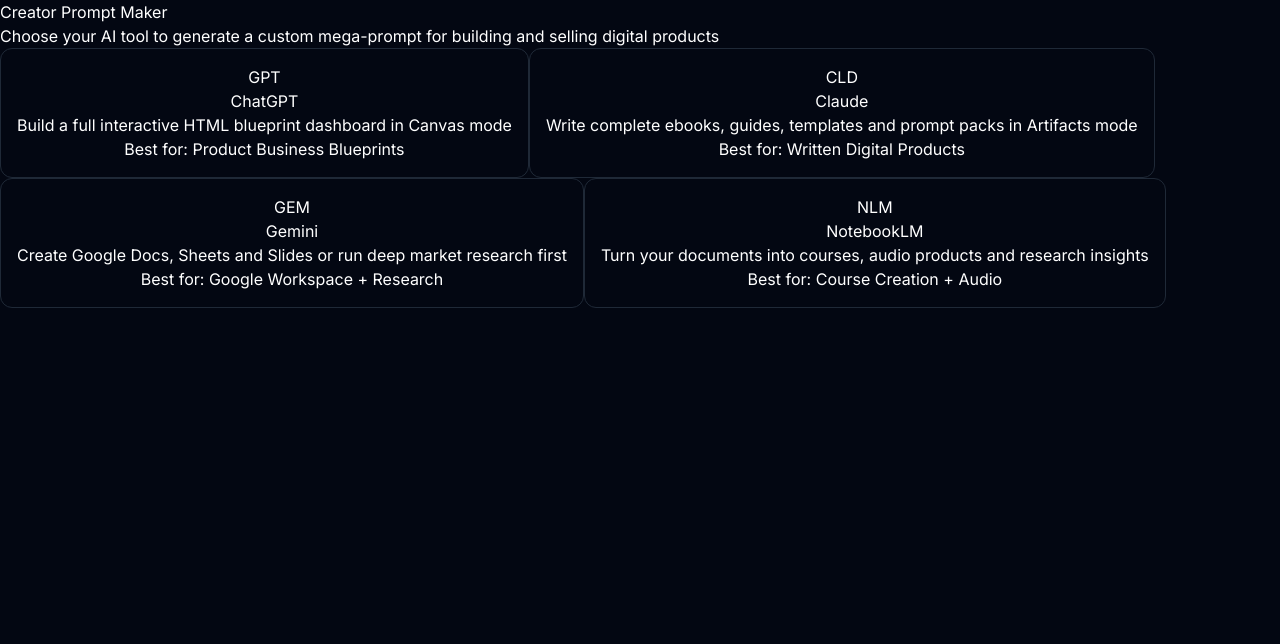
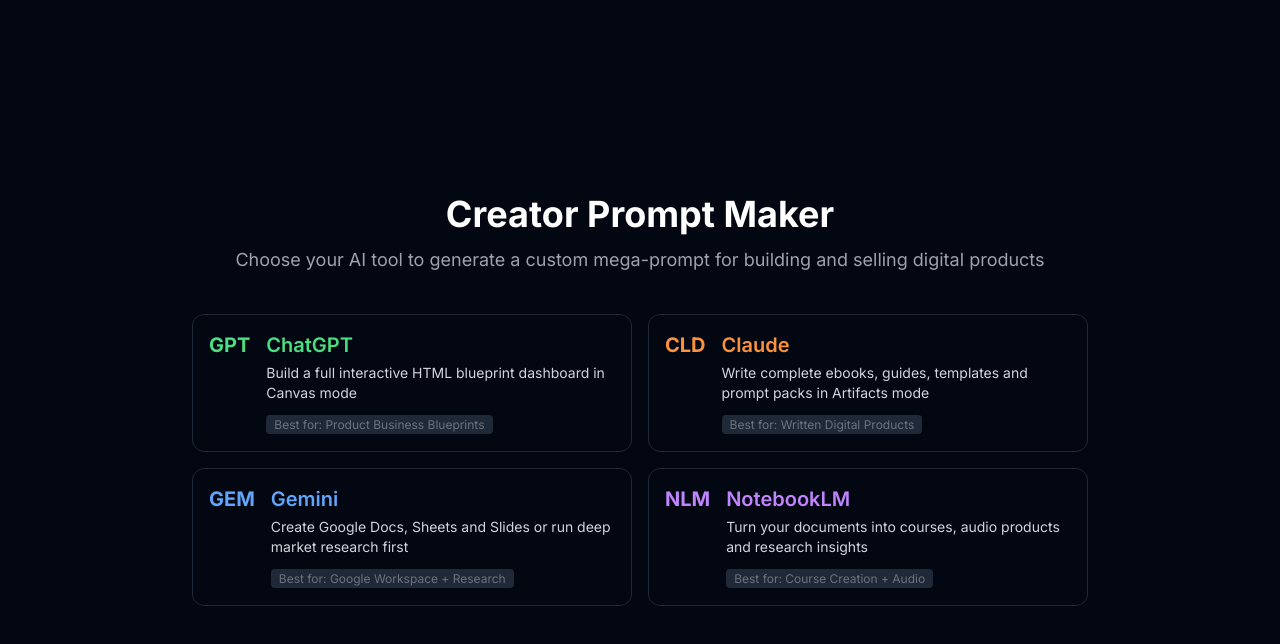
Before and after one commit to coachkay1227/creator-prompt-maker, a Next.js app: page / in a window 1280 px wide. Shown: the top 644 px of the page. Built offline with nearby package versions, Linux system fonts and the light colour scheme.

Commit message:
Create tailwind.config.ts

```diff
--- /dev/null
+++ b/tailwind.config.ts
@@ -0,0 +1,15 @@
+import type { Config } from 'tailwindcss';
+
+const config: Config = {
+  content: [
+    './src/pages/**/*.{js,ts,jsx,tsx,mdx}',
+    './src/components/**/*.{js,ts,jsx,tsx,mdx}',
+    './src/app/**/*.{js,ts,jsx,tsx,mdx}',
+  ],
+  theme: {
+    extend: {},
+  },
+  plugins: [],
+};
+
+export default config;
```
